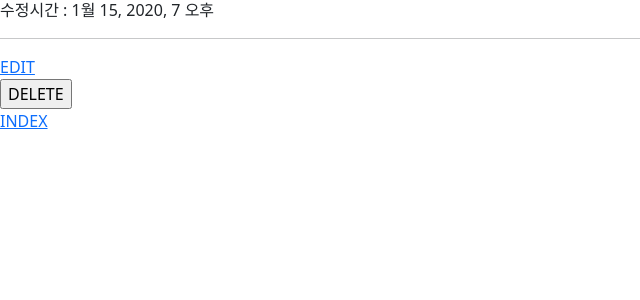
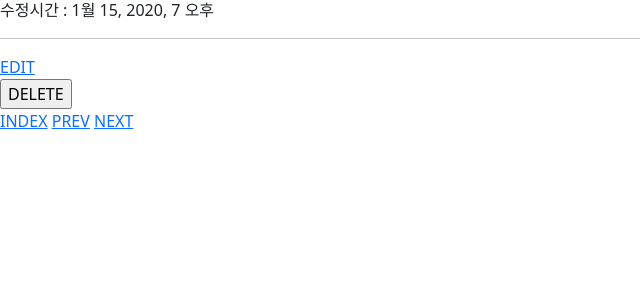
Before and after one commit to SJPark97/Django, a Django app: page /articles/1/ in a window 1280 px wide. Shown: the part 245-545 px from the top of the page, without its empty margins (0-640 px from the left). Run offline with Django 3.2, Linux system fonts and the light colour scheme; tables that the repository leaves empty hold one stand-in row (values such as "Sample post").

Commit message:
add next prev

```diff
--- a/Django2/articles/templates/articles/detail.html
+++ b/Django2/articles/templates/articles/detail.html
@@ -15,4 +15,6 @@
     <input type="submit" value="DELETE">
   </form>
   <a href="{% url 'articles:index' %}">INDEX</a>
+  <a href="{% url 'articles:detail' PREV %}">PREV</a>
+  <a href="{% url 'articles:detail' NEXT %}">NEXT</a>
 {% endblock content %}
--- a/Django2/articles/views.py
+++ b/Django2/articles/views.py
@@ -7,7 +7,7 @@ def index(request):
     articles = Article.objects.order_by('-pk')
     # articles = Article.objects.all()
     context = {
-        'articles' : articles,
+        'articles': articles,
     }
     return render(request, 'articles/index.html', context)
 
@@ -35,7 +35,9 @@ def create(request):
 
     # Article.objects.create(title=title, content=content, created_at=created_at, updated_at=updated_at)
 
-    article = Article(title=title, content=content, created_at=created_at, updated_at=updated_at)
+    article = Article(
+        title=title, content=content, created_at=created_at, updated_at=updated_at
+    )
     article.save()
 
     # return render(request, 'articles/create.html')
@@ -44,8 +46,12 @@ def create(request):
 
 def detail(request, pk):
     article = Article.objects.get(pk=pk)
+    NEXT = pk + 1
+    PREV = pk - 1
     context = {
-        'article' : article,
+        'article': article,
+        'NEXT': NEXT,
+        'PREV': PREV,
     }
 
     return render(request, 'articles/detail.html', context)
@@ -61,7 +67,7 @@ def delete(request, pk):
 def edit(request, pk):
     article = Article.objects.get(pk=pk)
     context = {
-        'article' : article,
+        'article': article,
     }
 
     return render(request, 'articles/edit.html', context)
```
